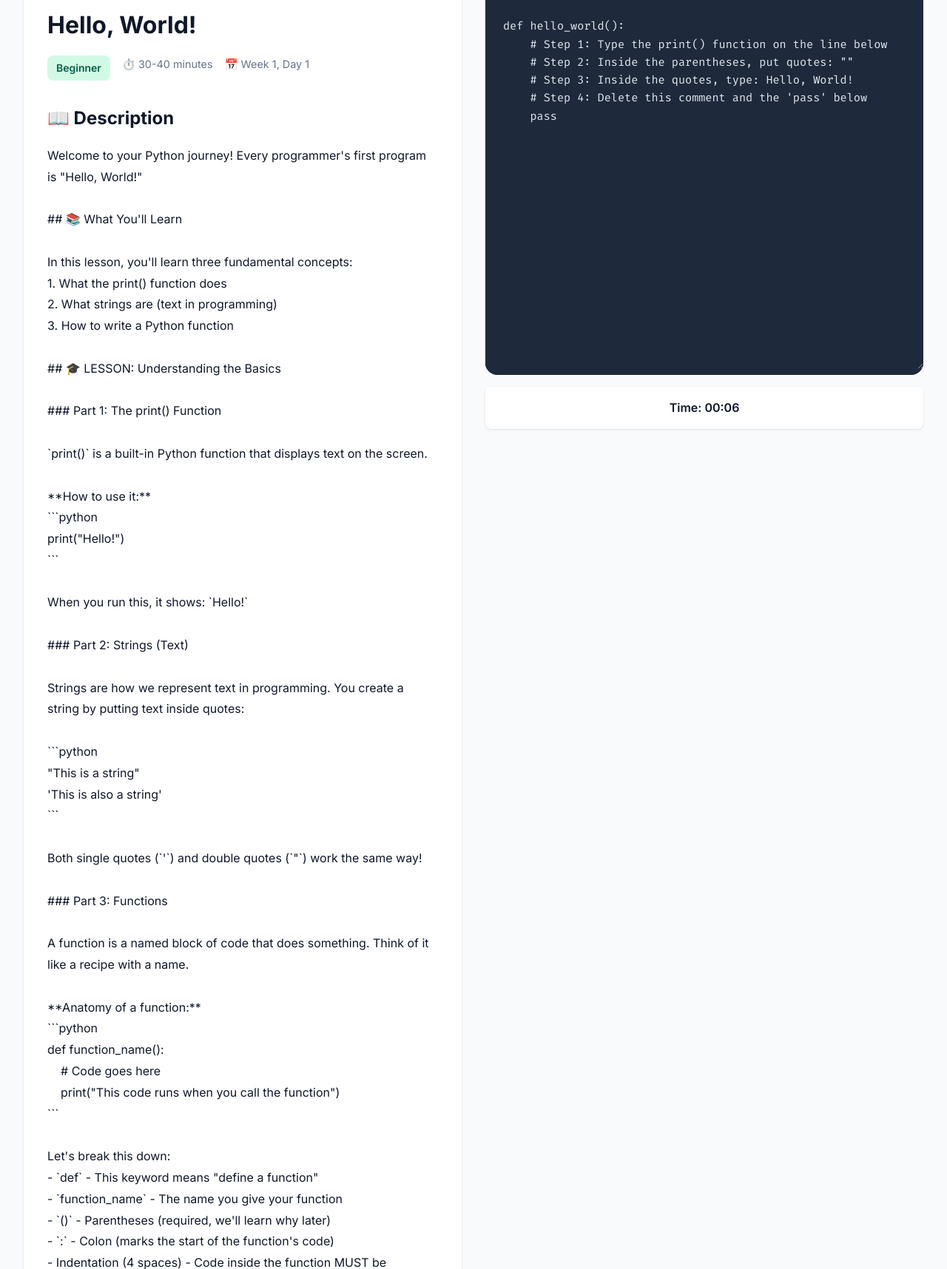
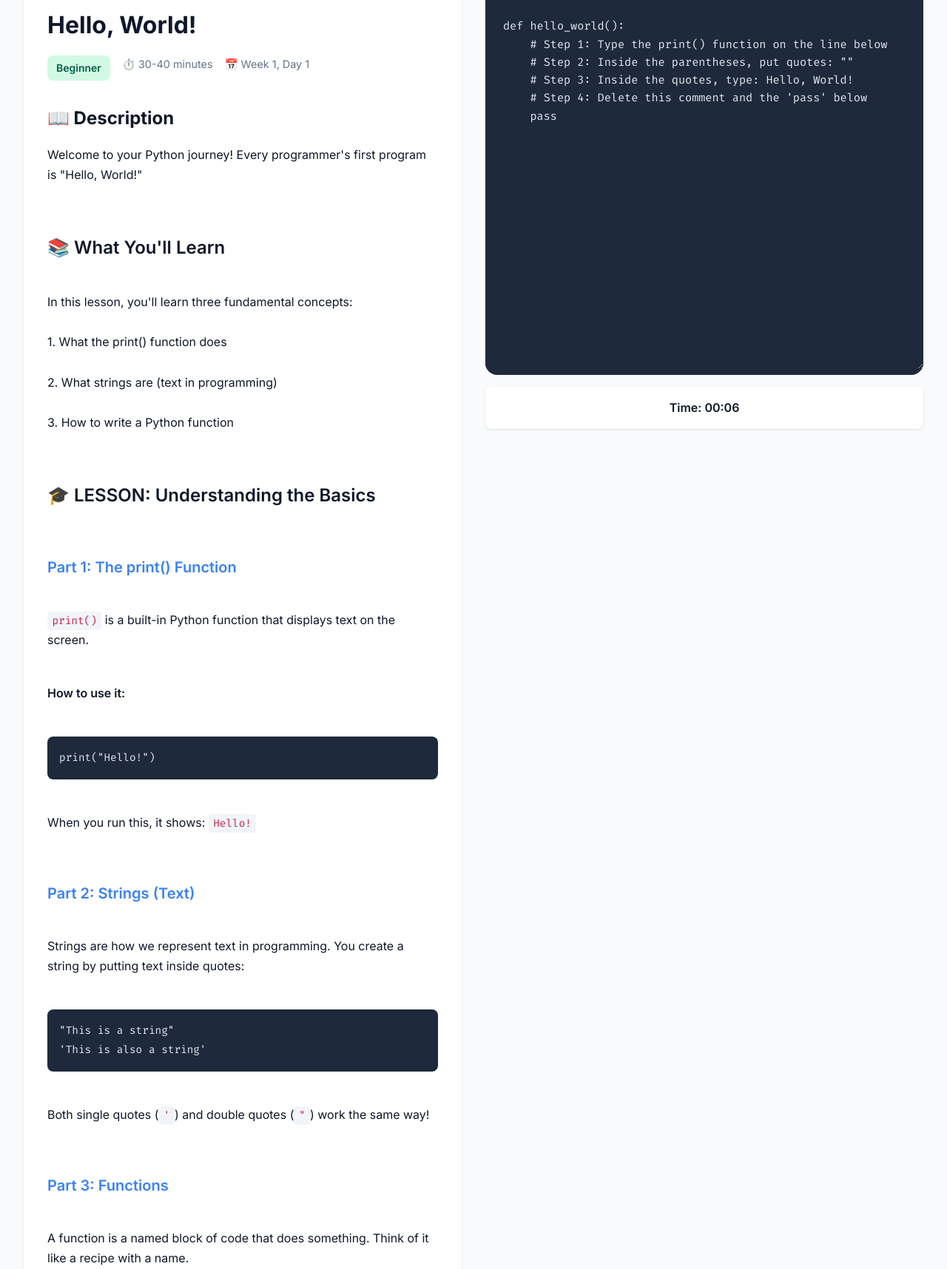
Before and after one commit to josie-cline/python-learning-platform, a Flask app: page /challenge in a window 1280 px wide. Shown: the part 230-1946 px from the top of the page at 74% size. Run offline with Flask 3, Linux system fonts and the light colour scheme.

Commit message:
Fix markdown rendering in challenge descriptions
Changes:
- Add markdown package to requirements.txt
- Import and configure markdown in app.py
- Add markdown filter to Flask templates
- Update challenge.html to render markdown as HTML
- Add comprehensive CSS styling for markdown content
  - Headers (h1-h4) with proper sizing and colors
  - Code blocks with syntax highlighting
  - Lists, blockquotes, tables
  - Links with hover effects

Now ### headers will render as proper HTML headers with styling!

Co-authored-by: Cursor <cursoragent@cursor.com>

```diff
--- a/app.py
+++ b/app.py
@@ -10,6 +10,7 @@ import os
 from datetime import datetime, timedelta
 import json
 from pathlib import Path
+import markdown
 
 # Load environment variables
 load_dotenv()
@@ -24,6 +25,17 @@ from progress.tracker import ProgressTracker
 app = Flask(__name__)
 app.secret_key = os.getenv('SECRET_KEY', 'dev-secret-key-change-in-production')
 CORS(app)
+
+# Initialize Markdown converter
+md = markdown.Markdown(extensions=['fenced_code', 'tables', 'nl2br'])
+
+# Add custom filter for markdown
+@app.template_filter('markdown')
+def markdown_filter(text):
+    """Convert markdown to HTML"""
+    if text:
+        return markdown.markdown(text, extensions=['fenced_code', 'tables', 'nl2br'])
+    return ''
 
 # Initialize components
 challenge_loader = ChallengeLoader()
--- a/requirements.txt
+++ b/requirements.txt
@@ -29,3 +29,6 @@ tinydb==4.8.0
 
 # Testing framework
 pytest==7.4.3
+
+# Markdown rendering
+markdown==3.5.1
--- a/static/css/style.css
+++ b/static/css/style.css
@@ -906,6 +906,129 @@ body {
     }
 }
 
+/* Markdown Content Styling */
+.markdown-content h1,
+.markdown-content h2,
+.markdown-content h3,
+.markdown-content h4 {
+    margin-top: 1.5rem;
+    margin-bottom: 1rem;
+    font-weight: 600;
+    line-height: 1.3;
+}
+
+.markdown-content h1 {
+    font-size: 1.75rem;
+    color: var(--text);
+    border-bottom: 2px solid var(--border);
+    padding-bottom: 0.5rem;
+}
+
+.markdown-content h2 {
+    font-size: 1.5rem;
+    color: var(--text);
+}
+
+.markdown-content h3 {
+    font-size: 1.25rem;
+    color: var(--primary);
+}
+
+.markdown-content h4 {
+    font-size: 1.1rem;
+    color: var(--text);
+}
+
+.markdown-content p {
+    margin-bottom: 1rem;
+    line-height: 1.7;
+}
+
+.markdown-content ul,
+.markdown-content ol {
+    margin-bottom: 1rem;
+    margin-left: 1.5rem;
+}
+
+.markdown-content li {
+    margin-bottom: 0.5rem;
+    line-height: 1.6;
+}
+
+.markdown-content code {
+    background: #f1f5f9;
+    padding: 0.2rem 0.4rem;
+    border-radius: 0.25rem;
+    font-family: 'Fira Code', monospace;
+    font-size: 0.9em;
+    color: #c7254e;
+}
+
+.markdown-content pre {
+    background: var(--code-bg);
+    padding: 1rem;
+    border-radius: 0.5rem;
+    overflow-x: auto;
+    margin-bottom: 1rem;
+}
+
+.markdown-content pre code {
+    background: none;
+    padding: 0;
+    color: var(--code-text);
+    font-size: 0.9rem;
+}
+
+.markdown-content blockquote {
+    border-left: 4px solid var(--primary);
+    padding-left: 1rem;
+    margin: 1rem 0;
+    color: var(--text-secondary);
+    font-style: italic;
+}
+
+.markdown-content strong {
+    font-weight: 600;
+    color: var(--text);
+}
+
+.markdown-content em {
+    font-style: italic;
+}
+
+.markdown-content a {
+    color: var(--primary);
+    text-decoration: none;
+}
+
+.markdown-content a:hover {
+    text-decoration: underline;
+}
+
+.markdown-content table {
+    width: 100%;
+    border-collapse: collapse;
+    margin-bottom: 1rem;
+}
+
+.markdown-content th,
+.markdown-content td {
+    padding: 0.75rem;
+    border: 1px solid var(--border);
+    text-align: left;
+}
+
+.markdown-content th {
+    background: var(--background);
+    font-weight: 600;
+}
+
+.markdown-content hr {
+    border: none;
+    border-top: 2px solid var(--border);
+    margin: 2rem 0;
+}
+
 .empty-state {
     text-align: center;
     color: var(--text-secondary);
--- a/templates/challenge.html
+++ b/templates/challenge.html
@@ -41,12 +41,12 @@
 
                     <div class="section">
                         <h2>📖 Description</h2>
-                        <div class="description-content">{{ challenge.description }}</div>
+                        <div class="description-content markdown-content">{{ challenge.description | markdown | safe }}</div>
                     </div>
 
                     <div class="section">
                         <h2>🎯 Instructions</h2>
-                        <div class="instructions-content">{{ challenge.instructions }}</div>
+                        <div class="instructions-content markdown-content">{{ challenge.instructions | markdown | safe }}</div>
                     </div>
 
                     <div class="section hints-section" id="hintsSection" style="display: none;">
```
